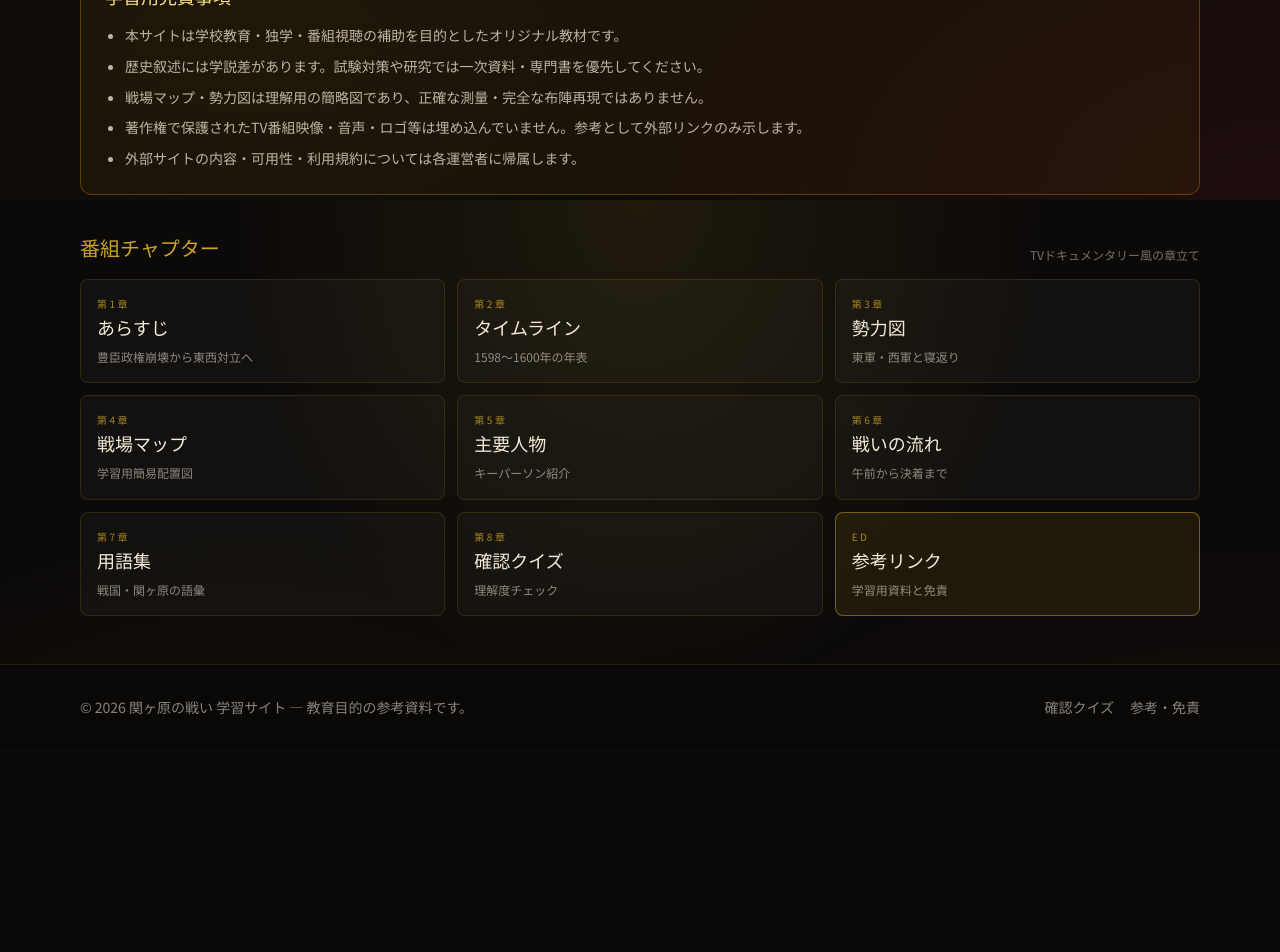
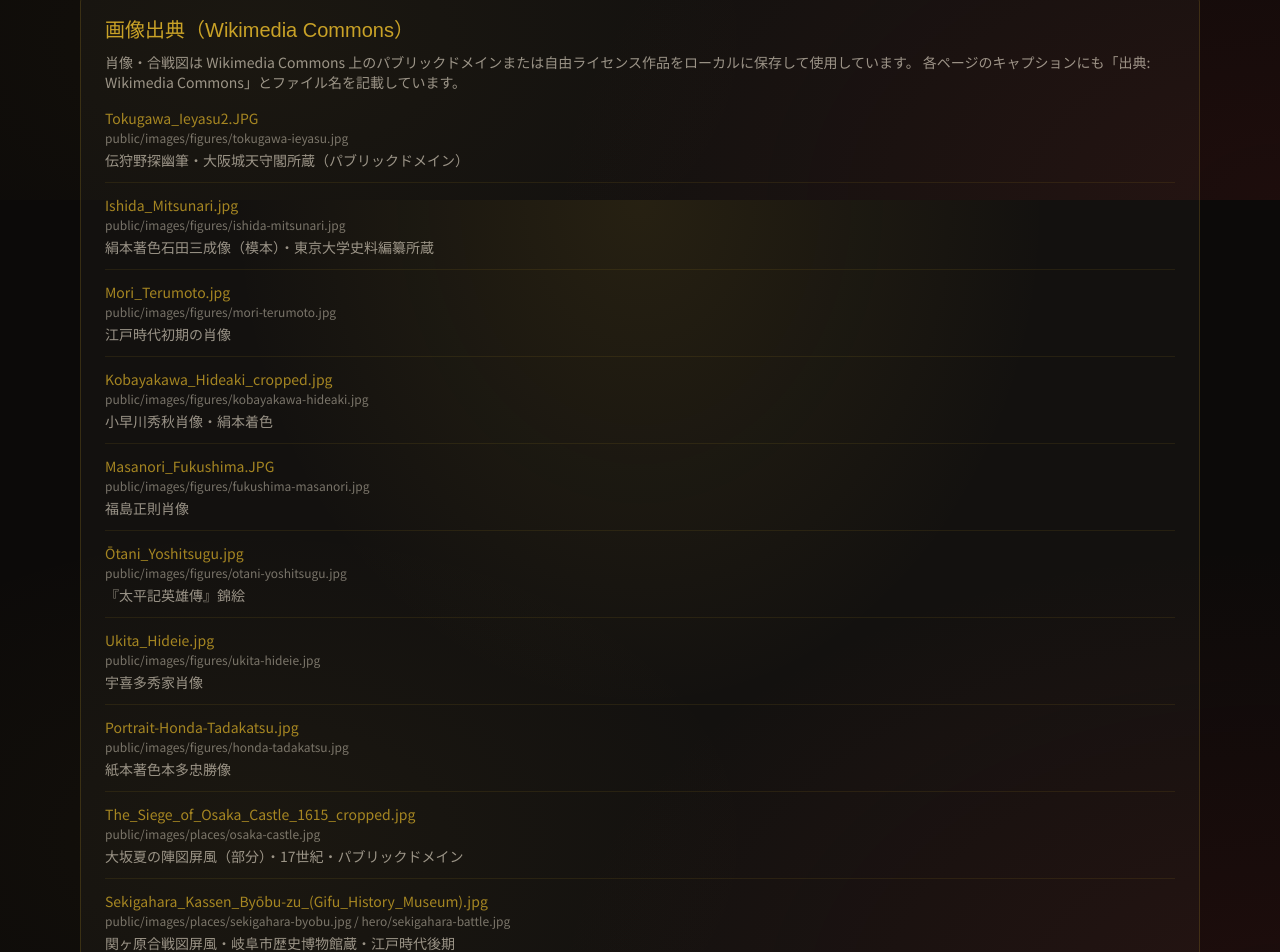
Before and after one commit to 0xdameojp/sekigahara-learning, a Next.js app: page /references in a window 1280 px wide. Shown: the part 600-1552 px from the top of the page. Before the commit the page ends 1349 px from the top, so only its background shows below. Built offline with nearby package versions, Linux system fonts and the light colour scheme.

Commit message:
feat: references image credits, fetch-images script, package scripts

```diff
--- a/package.json
+++ b/package.json
@@ -8,7 +8,8 @@
     "start": "next start",
     "lint": "eslint",
     "decode-images": "node scripts/decode-images.mjs",
-    "prebuild": "node scripts/decode-images.mjs"
+    "fetch-images": "node scripts/fetch-images.mjs",
+    "prebuild": "node scripts/decode-images.mjs || node scripts/fetch-images.mjs"
   },
   "dependencies": {
     "framer-motion": "^13.2.0",
--- /dev/null
+++ b/scripts/fetch-images.mjs
@@ -0,0 +1,76 @@
+import fs from "fs";
+import path from "path";
+import { fileURLToPath } from "url";
+
+const root = path.resolve(path.dirname(fileURLToPath(import.meta.url)), "..");
+
+/** Wikimedia Commons titles + local destinations (PD / free license art). */
+const downloads = [
+  ["public/images/figures/tokugawa-ieyasu.jpg", "File:Tokugawa Ieyasu2.JPG", 800],
+  ["public/images/figures/ishida-mitsunari.jpg", "File:Ishida Mitsunari.jpg", 800],
+  ["public/images/figures/mori-terumoto.jpg", "File:Mori Terumoto.jpg", 800],
+  ["public/images/figures/kobayakawa-hideaki.jpg", "File:Kobayakawa Hideaki cropped.jpg", 800],
+  ["public/images/figures/fukushima-masanori.jpg", "File:Masanori Fukushima.JPG", 800],
+  ["public/images/figures/otani-yoshitsugu.jpg", "File:\u014ctani Yoshitsugu.jpg", 800],
+  ["public/images/figures/ukita-hideie.jpg", "File:Ukita Hideie.jpg", 800],
+  ["public/images/figures/honda-tadakatsu.jpg", "File:Portrait-Honda-Tadakatsu.jpg", 800],
+  ["public/images/places/osaka-castle.jpg", "File:The Siege of Osaka Castle 1615 cropped.jpg", 1200],
+  ["public/images/places/sekigahara-byobu.jpg", "File:Sekigahara Kassen By\u014dbu-zu (Gifu History Museum).jpg", 1400],
+  ["public/images/hero/sekigahara-battle.jpg", "File:Sekigahara Kassen By\u014dbu-zu (Gifu History Museum).jpg", 1600],
+];
+
+async function thumbUrl(title, width) {
+  const api = new URL("https://commons.wikimedia.org/w/api.php");
+  api.search = new URLSearchParams({
+    action: "query",
+    titles: title,
+    prop: "imageinfo",
+    iiprop: "url",
+    iiurlwidth: String(width),
+    format: "json",
+  });
+  const res = await fetch(api, {
+    headers: { "User-Agent": "SekigaharaLearning/1.0 (educational)" },
+  });
+  if (!res.ok) throw new Error("API " + res.status);
+  const data = await res.json();
+  const page = Object.values(data.query.pages)[0];
+  const info = page.imageinfo[0];
+  return (info.thumburl || info.url).split("?")[0];
+}
+
+async function main() {
+  for (const [rel, title, width] of downloads) {
+    const dest = path.join(root, rel);
+    if (fs.existsSync(dest) && fs.statSync(dest).size > 1000) {
+      console.log("skip", rel);
+      continue;
+    }
+    fs.mkdirSync(path.dirname(dest), { recursive: true });
+    let lastErr;
+    for (let attempt = 0; attempt < 5; attempt++) {
+      try {
+        await new Promise((r) => setTimeout(r, 1500 + attempt * 2000));
+        const url = await thumbUrl(title, width);
+        const img = await fetch(url, {
+          headers: { "User-Agent": "SekigaharaLearning/1.0 (educational)" },
+        });
+        if (!img.ok) throw new Error("GET " + img.status);
+        const buf = Buffer.from(await img.arrayBuffer());
+        fs.writeFileSync(dest, buf);
+        console.log("wrote", rel, buf.length);
+        lastErr = null;
+        break;
+      } catch (e) {
+        lastErr = e;
+        console.warn("retry", rel, attempt, e.message);
+      }
+    }
+    if (lastErr) throw lastErr;
+  }
+}
+
+main().catch((e) => {
+  console.error(e);
+  process.exit(1);
+});
--- a/src/app/references/page.tsx
+++ b/src/app/references/page.tsx
@@ -1,6 +1,7 @@
 import type { Metadata } from "next";
 import ChapterHero from "@/components/ChapterHero";
 import ChapterNav from "@/components/ChapterNav";
+import FadeIn from "@/components/motion/FadeIn";
 
 export const metadata: Metadata = {
   title: "参考リンク",
@@ -27,6 +28,64 @@
     href: "https://www.bunka.go.jp/",
     note: "文化財・歴史資料の公的ポータル",
   },
+  {
+    name: "Wikimedia Commons",
+    href: "https://commons.wikimedia.org/",
+    note: "本サイトの肖像・合戦図の出典（パブリックドメイン／自由ライセンス）",
+  },
+];
+
+const imageCredits = [
+  {
+    path: "public/images/figures/tokugawa-ieyasu.jpg",
+    file: "Tokugawa_Ieyasu2.JPG",
+    note: "伝狩野探幽筆・大阪城天守閣所蔵（パブリックドメイン）",
+  },
+  {
+    path: "public/images/figures/ishida-mitsunari.jpg",
+    file: "Ishida_Mitsunari.jpg",
+    note: "絹本著色石田三成像（模本）・東京大学史料編纂所蔵",
+  },
+  {
+    path: "public/images/figures/mori-terumoto.jpg",
+    file: "Mori_Terumoto.jpg",
+    note: "江戸時代初期の肖像",
+  },
+  {
+    path: "public/images/figures/kobayakawa-hideaki.jpg",
+    file: "Kobayakawa_Hideaki_cropped.jpg",
+    note: "小早川秀秋肖像・絹本着色",
+  },
+  {
+    path: "public/images/figures/fukushima-masanori.jpg",
+    file: "Masanori_Fukushima.JPG",
+    note: "福島正則肖像",
+  },
+  {
+    path: "public/images/figures/otani-yoshitsugu.jpg",
+    file: "Ōtani_Yoshitsugu.jpg",
+    note: "『太平記英雄傳』錦絵",
+  },
+  {
+    path: "public/images/figures/ukita-hideie.jpg",
+    file: "Ukita_Hideie.jpg",
+    note: "宇喜多秀家肖像",
+  },
+  {
+    path: "public/images/figures/honda-tadakatsu.jpg",
+    file: "Portrait-Honda-Tadakatsu.jpg",
+    note: "紙本著色本多忠勝像",
+  },
+  {
+    path: "public/images/places/osaka-castle.jpg",
+    file: "The_Siege_of_Osaka_Castle_1615_cropped.jpg",
+    note: "大坂夏の陣図屏風（部分）・17世紀・パブリックドメイン",
+  },
+  {
+    path: "public/images/places/sekigahara-byobu.jpg / hero/sekigahara-battle.jpg",
+    file: "Sekigahara_Kassen_Byōbu-zu_(Gifu_History_Museum).jpg",
+    note: "関ヶ原合戦図屏風・岐阜市歴史博物館蔵・江戸時代後期",
+  },
 ];
 
 export default function ReferencesPage() {
@@ -38,6 +97,7 @@
         subtitle="映像の埋め込みは行いません。外部サイトは各自の責任で参照してください。"
       />
 
+      <FadeIn>
         <section className="mt-8 rounded-xl border border-gold/20 bg-paper/[0.03] p-6">
           <h2 className="font-serif text-xl text-gold">参考リンク</h2>
           <ul className="mt-4 space-y-3">
@@ -56,6 +116,28 @@
             ))}
           </ul>
         </section>
+      </FadeIn>
+
+      <FadeIn delay={0.08}>
+        <section className="mt-6 rounded-xl border border-gold/20 bg-paper/[0.03] p-6">
+          <h2 className="font-serif text-xl text-gold">画像出典（Wikimedia Commons）</h2>
+          <p className="mt-2 text-sm text-paper/60">
+            肖像・合戦図は Wikimedia Commons 上のパブリックドメインまたは自由ライセンス作品をローカルに保存して使用しています。
+            各ページのキャプションにも「出典: Wikimedia Commons」とファイル名を記載しています。
+          </p>
+          <ul className="mt-4 space-y-3 text-sm">
+            {imageCredits.map((item) => (
+              <li key={item.file} className="border-b border-gold/10 pb-3 last:border-0">
+                <p className="text-paper/85">
+                  <span className="text-gold/80">{item.file}</span>
+                </p>
+                <p className="mt-0.5 text-xs text-paper/45">{item.path}</p>
+                <p className="mt-1 text-paper/60">{item.note}</p>
+              </li>
+            ))}
+          </ul>
+        </section>
+      </FadeIn>
 
       <section className="mt-6 rounded-xl border border-amber-500/30 bg-amber-500/5 p-6 text-sm leading-relaxed text-paper/75">
         <h2 className="font-serif text-lg text-amber-200">学習用免責事項</h2>
@@ -65,6 +147,7 @@
           <li>戦場マップ・勢力図は理解用の簡略図であり、正確な測量・完全な布陣再現ではありません。</li>
           <li>著作権で保護されたTV番組映像・音声・ロゴ等は埋め込んでいません。参考として外部リンクのみ示します。</li>
           <li>外部サイトの内容・可用性・利用規約については各運営者に帰属します。</li>
+          <li>歴史肖像・絵画は可能な限り Wikimedia Commons の自由ライセンス／パブリックドメインを使用しています。</li>
         </ul>
       </section>
 
```
Lines whose indentation alone changed are shown as unchanged.
